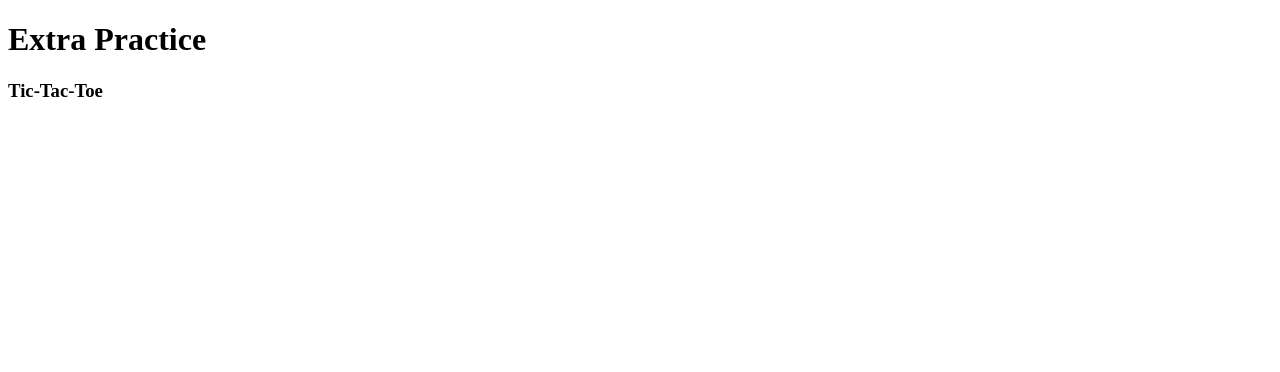
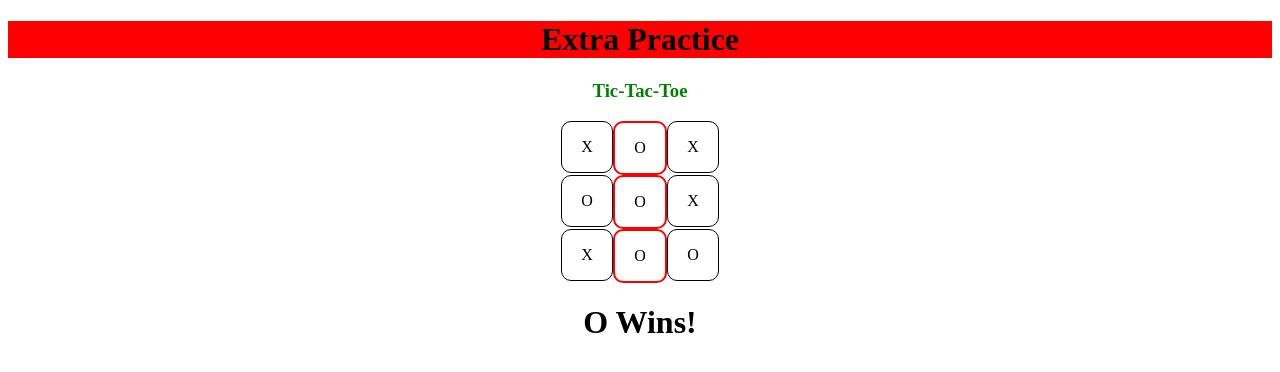
Before and after one commit to matt-yard/CSS-Extra-Practice-1, a plain HTML site: page exercise1.html in a window 1280 px wide. Drawn offline with Linux system fonts and the light colour scheme.

Commit message:
finished exercises

```diff
--- a/exercise1.html
+++ b/exercise1.html
@@ -1,16 +1,158 @@
 <!DOCTYPE html>
 <html lang="en">
-<head>
-    <meta charset="UTF-8">
-    <meta http-equiv="X-UA-Compatible" content="IE=edge">
-    <meta name="viewport" content="width=device-width, initial-scale=1.0">
+  <head>
+    <meta charset="UTF-8" />
+    <meta http-equiv="X-UA-Compatible" content="IE=edge" />
+    <meta name="viewport" content="width=device-width, initial-scale=1.0" />
     <title>Extra Practce</title>
-
-</head>
-<body>
-    <h1>Extra Practice</h1>
+  </head>
+  <body>
+    <h1 style="background-color: red; text-align: center">Extra Practice</h1>
     <div class="main">
-        <h3>Tic-Tac-Toe</h3>
+      <h3 style="color: green; text-align: center">Tic-Tac-Toe</h3>
+      <div
+        id="game-container"
+        style="
+          display: flex;
+          flex-direction: column;
+          width: 100%;
+          align-items: center;
+        "
+      >
+        <div class="row" style="display: flex; flex-direction: row">
+          <div
+            class="box"
+            style="
+              border: 1px solid black;
+              height: 50px;
+              width: 50px;
+              display: flex;
+              align-items: center;
+              justify-content: center;
+              border-radius: 10px;
+            "
+          >
+            X
+          </div>
+          <div
+            class="box"
+            style="
+              border: 2px solid red;
+              height: 50px;
+              width: 50px;
+              display: flex;
+              align-items: center;
+              justify-content: center;
+              border-radius: 10px;
+            "
+          >
+            O
+          </div>
+          <div
+            class="box"
+            style="
+              border: 1px solid black;
+              height: 50px;
+              width: 50px;
+              display: flex;
+              align-items: center;
+              justify-content: center;
+              border-radius: 10px;
+            "
+          >
+            X
+          </div>
+        </div>
+        <div class="row" style="display: flex; flex-direction: row">
+          <div
+            class="box"
+            style="
+              border: 1px solid black;
+              height: 50px;
+              width: 50px;
+              display: flex;
+              align-items: center;
+              justify-content: center;
+              border-radius: 10px;
+            "
+          >
+            O
+          </div>
+          <div
+            class="box"
+            style="
+              border: 2px solid red;
+              height: 50px;
+              width: 50px;
+              display: flex;
+              align-items: center;
+              justify-content: center;
+              border-radius: 10px;
+            "
+          >
+            O
+          </div>
+          <div
+            class="box"
+            style="
+              border: 1px solid black;
+              height: 50px;
+              width: 50px;
+              display: flex;
+              align-items: center;
+              justify-content: center;
+              border-radius: 10px;
+            "
+          >
+            X
+          </div>
+        </div>
+        <div class="row" style="display: flex; flex-direction: row">
+          <div
+            class="box"
+            style="
+              border: 1px solid black;
+              height: 50px;
+              width: 50px;
+              display: flex;
+              align-items: center;
+              justify-content: center;
+              border-radius: 10px;
+            "
+          >
+            X
+          </div>
+          <div
+            class="box"
+            style="
+              border: 2px solid red;
+              height: 50px;
+              width: 50px;
+              display: flex;
+              align-items: center;
+              justify-content: center;
+              border-radius: 10px;
+            "
+          >
+            O
+          </div>
+          <div
+            class="box"
+            style="
+              border: 1px solid black;
+              height: 50px;
+              width: 50px;
+              display: flex;
+              align-items: center;
+              justify-content: center;
+              border-radius: 10px;
+            "
+          >
+            O
+          </div>
+        </div>
+        <h1>O Wins!</h1>
+      </div>
     </div>
-</body>
+  </body>
 </html>
--- /dev/null
+++ b/style.css
@@ -0,0 +1,34 @@
+h3 {
+  color: green;
+  text-align: center;
+}
+
+.box {
+  border: 1px solid black;
+  height: 50px;
+  width: 50px;
+  display: flex;
+  align-items: center;
+  justify-content: center;
+  border-radius: 10px;
+}
+
+.winner {
+  border: 2px solid red;
+}
+
+.row {
+  display: flex;
+  flex-direction: row;
+}
+
+#title {
+  background-color: red;
+  text-align: center;
+}
+#game-container {
+  display: flex;
+  flex-direction: column;
+  width: 100%;
+  align-items: center;
+}
```
Also changed, not shown: exercise2.html (+62 -9 lines), exercise3.html (+28 -10 lines).
